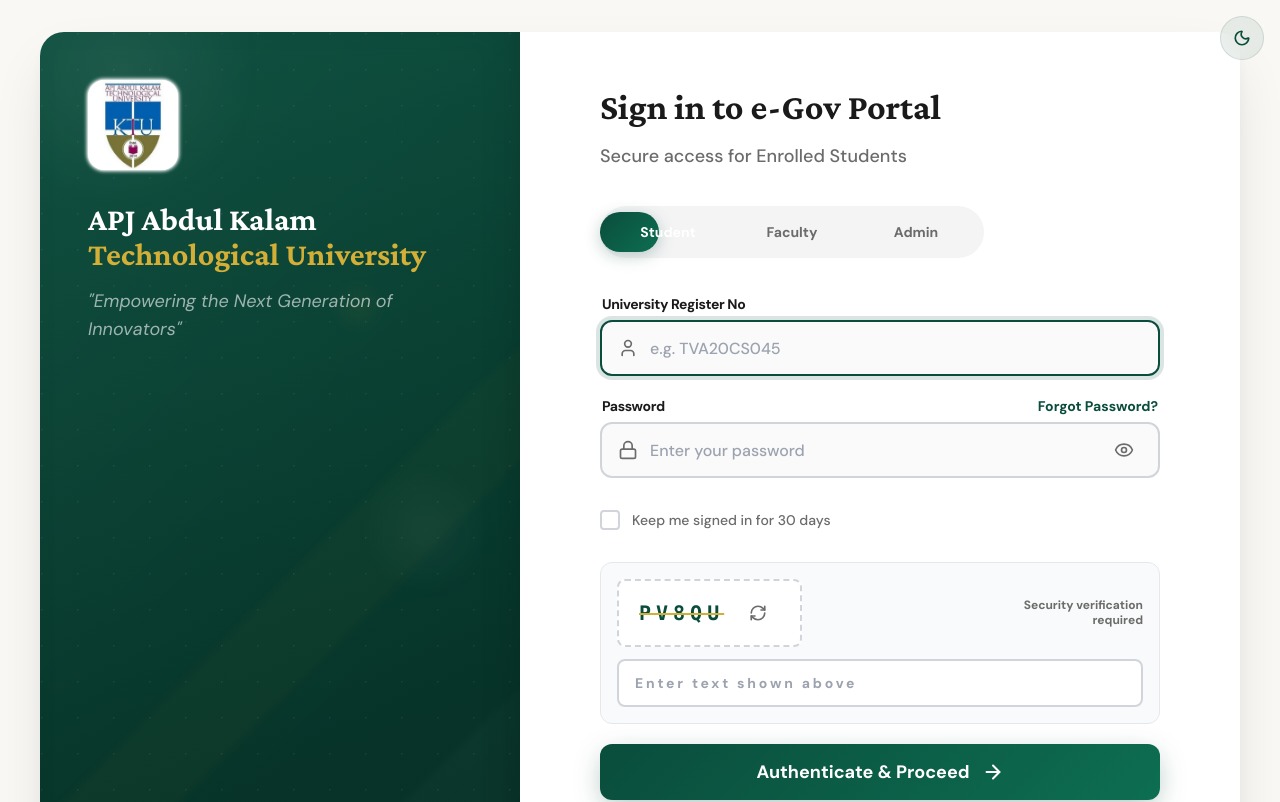
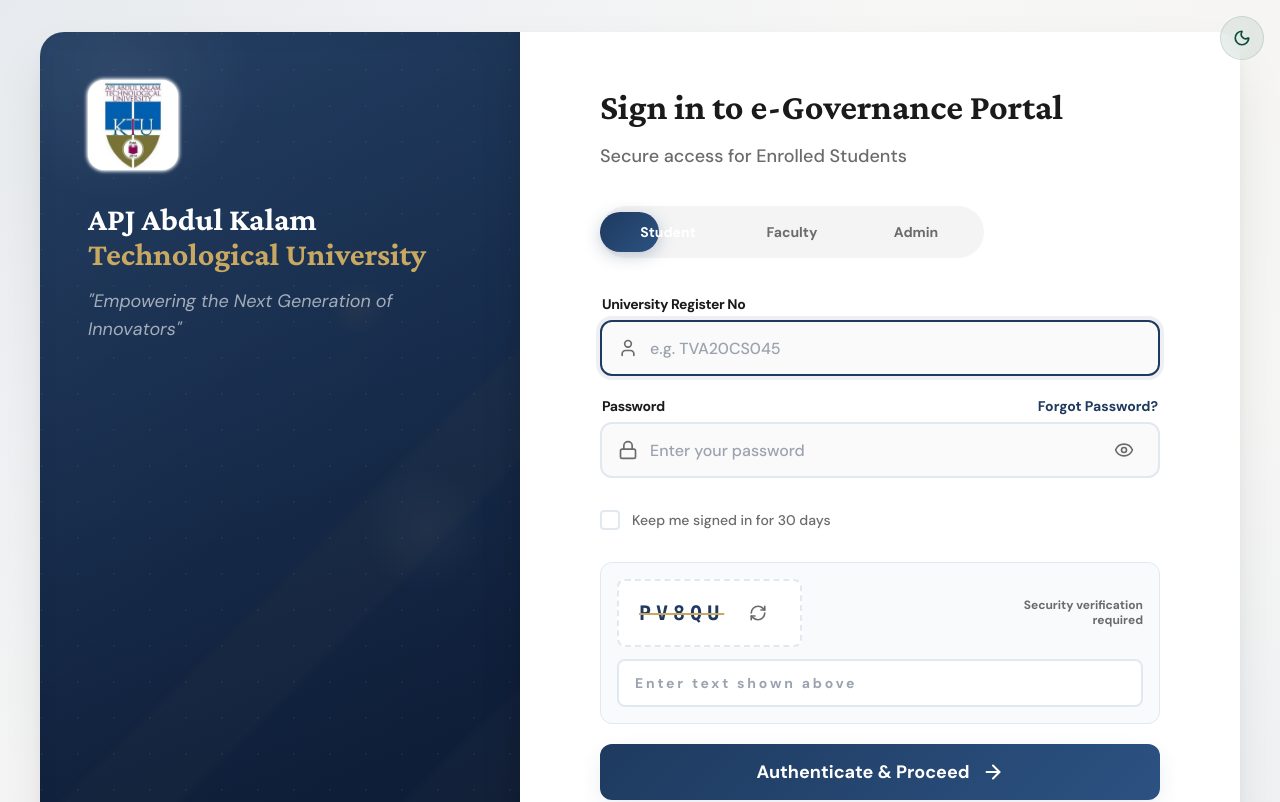
Before and after one commit to Mibin48/KTU-login-redesign, a React (Vite) app: page / in a window 1280 px wide. Shown: the top 802 px of the page. Built offline with nearby package versions, Linux system fonts and the light colour scheme.

Commit message:
Color added

```diff
--- a/components/BrandingPanel.tsx
+++ b/components/BrandingPanel.tsx
@@ -28,7 +28,7 @@ const BrandingPanel: React.FC = () => {
     <div
       className="relative h-full w-full flex flex-col justify-between overflow-hidden select-none"
       style={{
-        background: 'linear-gradient(160deg, #0A4D3C 0%, #073429 60%, #062e24 100%)',
+        background: 'linear-gradient(160deg, #1E3A5F 0%, #0F1F3A 60%, #0A1628 100%)',
       }}
     >
       {/* ── Inner shadow for depth ── */}
@@ -65,7 +65,7 @@ const BrandingPanel: React.FC = () => {
           right: '-14%',
           width: '340px',
           height: '340px',
-          background: 'radial-gradient(circle, rgba(212,175,55,0.08) 0%, transparent 70%)',
+          background: 'radial-gradient(circle, rgba(201,169,97,0.08) 0%, transparent 70%)',
         }}
       />
       <div
@@ -86,7 +86,7 @@ const BrandingPanel: React.FC = () => {
           left: '60%',
           width: '60px',
           height: '60px',
-          background: 'radial-gradient(circle, rgba(212,175,55,0.06) 0%, transparent 70%)',
+          background: 'radial-gradient(circle, rgba(201,169,97,0.06) 0%, transparent 70%)',
           animationDuration: '12s',
           animationDelay: '2s',
         }}
@@ -108,7 +108,7 @@ const BrandingPanel: React.FC = () => {
         className="absolute inset-0 pointer-events-none"
         style={{
           background:
-            'linear-gradient(135deg, transparent 46%, rgba(212,175,55,0.03) 47%, rgba(212,175,55,0.03) 53%, transparent 54%)',
+            'linear-gradient(135deg, transparent 46%, rgba(201,169,97,0.03) 47%, rgba(201,169,97,0.03) 53%, transparent 54%)',
         }}
       />
       <div
@@ -154,7 +154,7 @@ const BrandingPanel: React.FC = () => {
           >
             APJ Abdul Kalam
             <br />
-            <span style={{ color: '#D4AF37' }}>Technological University</span>
+            <span style={{ color: '#C9A961' }}>Technological University</span>
           </h1>
 
           <p
@@ -180,7 +180,7 @@ const BrandingPanel: React.FC = () => {
                   }}
                   onMouseEnter={(e) => {
                     const el = e.currentTarget as HTMLDivElement;
-                    el.style.background = 'rgba(212,175,55,0.2)';
+                    el.style.background = 'rgba(201,169,97,0.25)';
                     el.style.transform = 'scale(1.15)';
                   }}
                   onMouseLeave={(e) => {
@@ -191,7 +191,7 @@ const BrandingPanel: React.FC = () => {
                 >
                   <CheckCircle2
                     size={18}
-                    color="#D4AF37"
+                    color="#C9A961"
                     strokeWidth={2.4}
                   />
                 </div>
@@ -224,7 +224,7 @@ const BrandingPanel: React.FC = () => {
               (e.currentTarget as HTMLDivElement).style.background = 'rgba(255,255,255,0.06)';
             }}
           >
-            <ShieldCheck size={18} color="#D4AF37" strokeWidth={2.2} />
+            <ShieldCheck size={18} color="#C9A961" strokeWidth={2.2} />
             <span
               className="text-xs font-semibold tracking-[0.15em] uppercase"
               style={{ color: 'rgba(255,255,255,0.85)' }}
--- a/components/LoginForm.tsx
+++ b/components/LoginForm.tsx
@@ -270,7 +270,7 @@ const LoginForm: React.FC<LoginFormProps> = ({ darkMode }) => {
           className="font-serif font-bold mb-2"
           style={{ fontSize: 'clamp(1.75rem, 3vw, 2.25rem)', color: 'var(--text-primary)' }}
         >
-          Sign in to e-Gov Portal
+          Sign in to e-Governance Portal
         </h2>
         <p className="font-medium text-base lg:text-lg animate-fade-in" key={role} style={{ color: 'var(--text-secondary)' }}>
           {currentConfig.headerSub}
@@ -476,8 +476,8 @@ const LoginForm: React.FC<LoginFormProps> = ({ darkMode }) => {
             <div
               className="w-5 h-5 rounded flex items-center justify-center flex-shrink-0"
               style={{
-                background: rememberMe ? 'linear-gradient(135deg, #0A4D3C 0%, #0D6E51 100%)' : 'var(--bg-card)',
-                border: rememberMe ? '2px solid #0A4D3C' : '2px solid var(--border-input)',
+                background: rememberMe ? 'linear-gradient(135deg, #1E3A5F 0%, #2C5282 100%)' : 'var(--bg-card)',
+                border: rememberMe ? '2px solid #1E3A5F' : '2px solid var(--border-input)',
                 transition: 'all 0.2s ease',
               }}
             >
@@ -566,8 +566,8 @@ const LoginForm: React.FC<LoginFormProps> = ({ darkMode }) => {
             className={`btn-shimmer w-full h-[56px] rounded-xl font-bold text-white flex items-center justify-center gap-3 cursor-pointer ${loading ? 'opacity-80 cursor-not-allowed' : ''
               }`}
             style={{
-              background: 'linear-gradient(135deg, #0A4D3C 0%, #0D6E51 100%)',
-              boxShadow: loading ? '0 4px 12px rgba(10,77,60,0.15)' : 'var(--shadow-btn)',
+              background: 'linear-gradient(135deg, #1E3A5F 0%, #2C5282 100%)',
+              boxShadow: loading ? '0 4px 12px rgba(30,58,95,0.15)' : 'var(--shadow-btn)',
               transform: 'translateY(0)',
               transition: 'transform 0.2s ease, box-shadow 0.2s ease',
               minHeight: '56px',
@@ -580,7 +580,7 @@ const LoginForm: React.FC<LoginFormProps> = ({ darkMode }) => {
             }}
             onMouseLeave={(e) => {
               (e.currentTarget as HTMLButtonElement).style.transform = 'translateY(0)';
-              (e.currentTarget as HTMLButtonElement).style.boxShadow = loading ? '0 4px 12px rgba(10,77,60,0.15)' : 'var(--shadow-btn)';
+              (e.currentTarget as HTMLButtonElement).style.boxShadow = loading ? '0 4px 12px rgba(30,58,95,0.15)' : 'var(--shadow-btn)';
             }}
             onMouseDown={(e) => {
               if (!loading) (e.currentTarget as HTMLButtonElement).style.transform = 'scale(0.98)';
@@ -671,15 +671,17 @@ const HelpCard: React.FC<{ icon: React.ReactNode; label: string }> = ({ icon, la
     }}
     onMouseEnter={(e) => {
       const el = e.currentTarget as HTMLAnchorElement;
-      el.style.background = 'linear-gradient(135deg, #0A4D3C 0%, #0D6E51 100%)';
+      el.style.background = 'linear-gradient(135deg, #1E3A5F 0%, #2C5282 100%)';
       el.style.transform = 'translateY(-2px)';
       el.style.boxShadow = 'var(--shadow-help-hover)';
+      (el.lastChild as HTMLElement).style.color = '#fff';
     }}
     onMouseLeave={(e) => {
       const el = e.currentTarget as HTMLAnchorElement;
       el.style.background = 'var(--bg-help-card)';
       el.style.transform = 'translateY(0)';
       el.style.boxShadow = 'none';
+      (el.lastChild as HTMLElement).style.color = 'var(--text-primary)';
     }}
     aria-label={label}
     target="_blank"
--- a/index.css
+++ b/index.css
@@ -6,12 +6,12 @@
 /* ---------- Theme Tokens ---------- */
 :root {
   /* Colors */
-  --ktu-primary: #0A4D3C;
-  --ktu-primary-rgb: 10, 77, 60;
-  --ktu-dark: #073429;
-  --ktu-accent: #D4AF37;
-  --ktu-accent-rgb: 212, 175, 55;
-  --ktu-cream: #FAF8F5;
+  --ktu-primary: #1E3A5F;
+  --ktu-primary-rgb: 30, 58, 95;
+  --ktu-dark: #0F1F3A;
+  --ktu-accent: #C9A961;
+  --ktu-accent-rgb: 201, 169, 97;
+  --ktu-cream: #F8F9FA;
   --ktu-muted: #6B6B6B;
   --ktu-error: #C53030;
   --ktu-success: #2F855A;
@@ -19,7 +19,7 @@
   --ktu-warning: #D69E2E;
 
   /* Surfaces */
-  --bg-page: #FAF8F5;
+  --bg-page: radial-gradient(at 0% 0%, rgba(30, 58, 95, 0.08) 0px, transparent 50%), radial-gradient(at 100% 0%, rgba(201, 169, 97, 0.05) 0px, transparent 50%), radial-gradient(at 100% 100%, rgba(30, 58, 95, 0.08) 0px, transparent 50%), radial-gradient(at 0% 100%, rgba(201, 169, 97, 0.05) 0px, transparent 50%), #F8F9FA;
   --bg-card: #FFFFFF;
   --bg-input: #FAFAFA;
   --bg-input-hover: #F5F5F5;
@@ -30,8 +30,8 @@
   --bg-warning-banner: linear-gradient(135deg, #FFFFF0 0%, #FEFCBF 100%);
 
   /* Borders */
-  --border-default: #E5E7EB;
-  --border-input: #D1D5DB;
+  --border-default: #E2E8F0;
+  --border-input: #E2E8F0;
   --border-input-focus: var(--ktu-primary);
   --border-error: var(--ktu-error);
 
@@ -44,11 +44,11 @@
 
   /* Shadows */
   --shadow-card: 0 25px 60px -12px rgba(0, 0, 0, 0.12), 0 8px 24px -8px rgba(0, 0, 0, 0.08);
-  --shadow-btn: 0 8px 28px -4px rgba(var(--ktu-primary-rgb), 0.35);
-  --shadow-btn-hover: 0 14px 40px -4px rgba(var(--ktu-primary-rgb), 0.45);
-  --shadow-input-focus: 0 0 0 4px rgba(var(--ktu-primary-rgb), 0.15);
+  --shadow-btn: 0 8px 24px -4px rgba(var(--ktu-primary-rgb), 0.12);
+  --shadow-btn-hover: 0 12px 32px -4px rgba(var(--ktu-primary-rgb), 0.25);
+  --shadow-input-focus: 0 0 0 4px rgba(var(--ktu-primary-rgb), 0.08);
   --shadow-gold-focus: 0 0 0 3px rgba(var(--ktu-accent-rgb), 0.4);
-  --shadow-help-hover: 0 8px 24px -4px rgba(var(--ktu-primary-rgb), 0.25);
+  --shadow-help-hover: 0 8px 24px -4px rgba(var(--ktu-primary-rgb), 0.15);
 
   /* Radii */
   --radius-card: 24px;
@@ -107,11 +107,11 @@ html {
 
 body {
   font-family: 'DM Sans', system-ui, sans-serif;
-  background-color: var(--bg-page);
+  background: var(--bg-page);
   color: var(--text-primary);
   min-height: 100vh;
   overflow-x: hidden;
-  transition: background-color var(--duration-normal) var(--ease-smooth),
+  transition: background var(--duration-normal) var(--ease-smooth),
     color var(--duration-normal) var(--ease-smooth);
 }
 
@@ -493,7 +493,7 @@ button:focus-visible {
   top: 6px;
   bottom: 6px;
   border-radius: 9999px;
-  background: linear-gradient(135deg, var(--ktu-primary) 0%, #0D6E51 100%);
+  background: linear-gradient(135deg, var(--ktu-primary) 0%, #2C5282 100%);
   box-shadow: 0 4px 16px rgba(var(--ktu-primary-rgb), 0.25);
   transition: left 0.3s var(--ease-spring), width 0.3s var(--ease-spring);
   z-index: 0;
```
Also changed, not shown: 1 other file (tests, documents, lock files or other folders).
